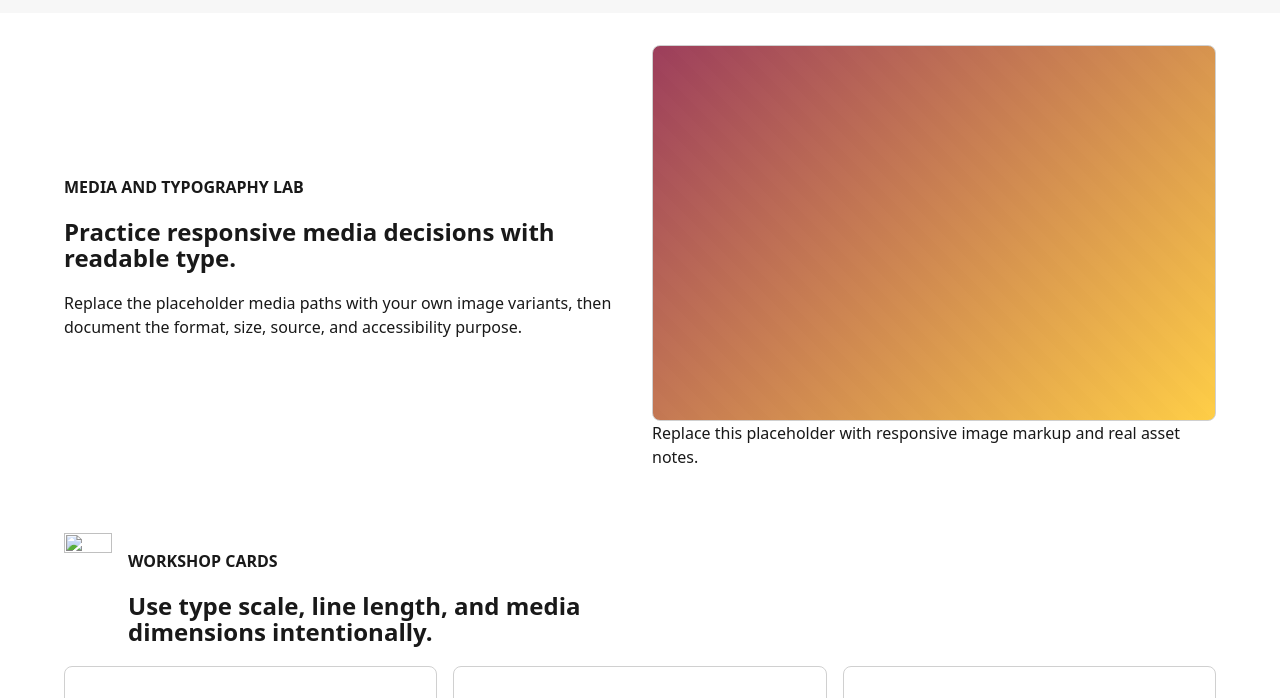
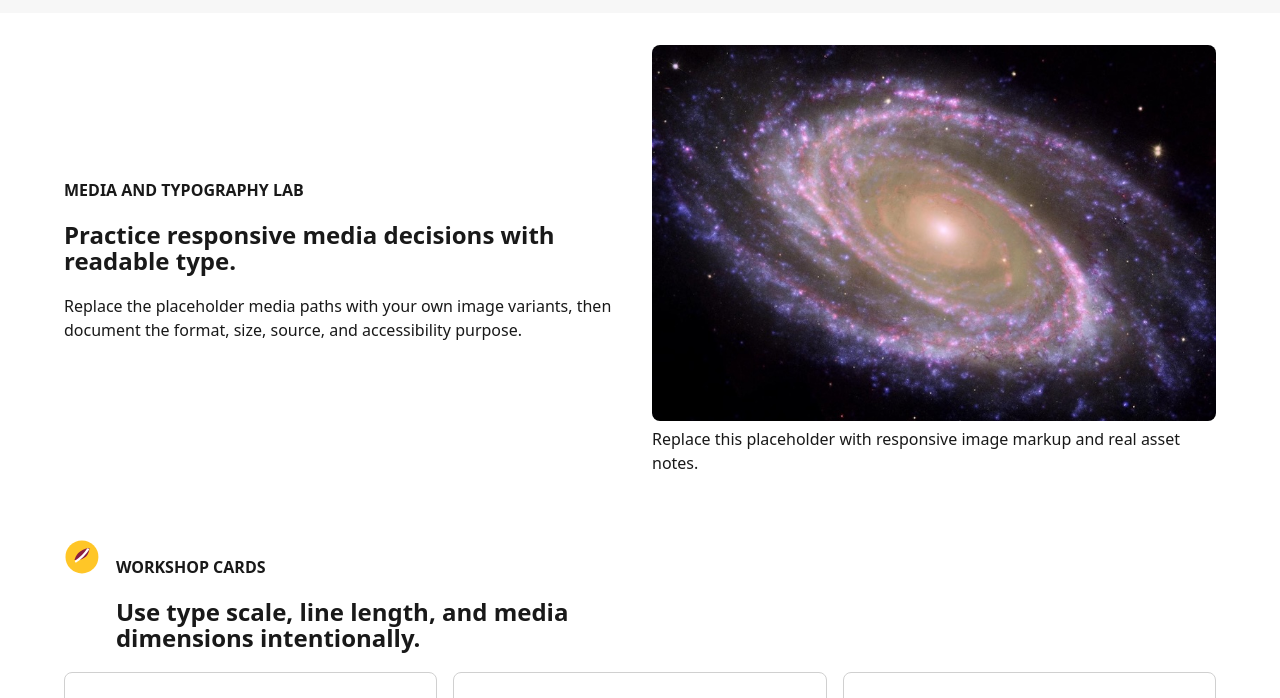
Before and after one commit to lynhutch/MEDIA-Typography-Starter, a plain HTML site: page index.html in a window 1280 px wide. Shown: the part 43-741 px from the top of the page. Drawn offline with Linux system fonts and the light colour scheme.

Commit message:
added changes for image, svg, and typography

```diff
--- a/index.html
+++ b/index.html
@@ -26,14 +26,25 @@
         <p>Replace the placeholder media paths with your own image variants, then document the format, size, source, and accessibility purpose.</p>
       </div>
       <figure class="hero-media">
-        <div class="placeholder-image" role="img" aria-label="Placeholder for a responsive garden workshop image"></div>
+        <img
+        src="assets/pretty-in-pink-800.jpg"
+        srcset="assets/pretty-in-pink-480.jpg 480vw, assets/pretty-in-pink-800.jpg 800vw, assets/pretty-in-pink-1200.jpg 1200vw"
+        sizes="(max-width: 480) 480px, (max-width: 800px) 800px, (max-width: 1200px) 1200px, 1200w"
+        width="800"
+        height="618"
+        alt="Spiral galaxy with pink and purple arms"
+        >
         <figcaption>Replace this placeholder with responsive image markup and real asset notes.</figcaption>
       </figure>
     </section>
 
     <section class="section">
       <div class="section-heading">
-        <img class="section-icon" src="assets/sample-icon.svg" alt="" width="48" height="48">
+        <!-- <img class="section-icon" src="assets/sample-icon.svg" alt="" width="48" height="48"> -->
+        <svg width="48" height="48" aria-hidden="true" focusable="false" viewbox="0 0 48 48">
+          <title>Sample Icon</title>
+          <image href="assets/sample-icon.svg" width="48" height="48"/>
+        </svg>
         <div>
           <p class="eyebrow">Workshop cards</p>
           <h2>Use type scale, line length, and media dimensions intentionally.</h2>
--- a/styles.css
+++ b/styles.css
@@ -19,11 +19,29 @@
     --color-muted: #f7f7f7;
     --color-accent: #8c1d40;
     --color-gold: #ffc627;
+
     --font-body: system-ui, -apple-system, BlinkMacSystemFont, "Segoe UI", sans-serif;
-    --step-0: 1rem;
-    --step-2: 1.5rem;
-    --step-4: 2.5rem;
+
+    --step-0: clamp(1rem, 0.35vw + 0.9vw, 1.19rem);
+    --step-2: clamp(1.5rem, 1vw + 1.3vw, 2.1rem);
+    --step-4: clamp(2.5rem, 2.3vw + 1.85vw, 3.75rem);
+
+    --font-weight-medium: 500;
+    --font-weight-bold: 700;
+    --font-weight-extra-bold: 900;
+
+    --line-height-tight: 1.15;
+    --line-height-normal: 1.5;
+    --line-height-wide: 1.7;
+
+    --letter-space-tight: -0.02em;
+    --letter-space-normal: 0em;
+    --letter-space-wide: 0.04em;
+
+    --measure-narrow: 45ch;
     --measure: 68ch;
+    --measure-wide: 120ch;
+
     --space-4: 1rem;
     --space-6: 1.5rem;
     --space-8: 2rem;
@@ -130,10 +148,11 @@
 
   .card,
   .media-check {
-    padding: var(--space-4);
+    padding: clamp(var(--space-4), 3vw, var(--space-8));
     border: 1px solid #d0d0d0;
     border-radius: .5rem;
     background: var(--color-surface);
+    max-inline-size: var(--measure-wide);
   }
 }
 
```
Also changed, not shown: assets/pretty-in-pink-1200.jpg (added), assets/pretty-in-pink-480.jpg (added), assets/pretty-in-pink-800.jpg (added), assets/sample-icon.svg (added).
